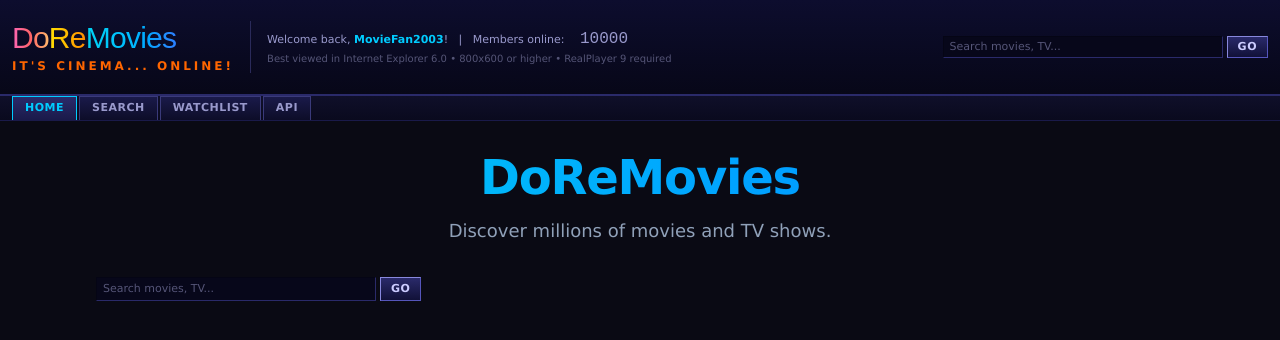
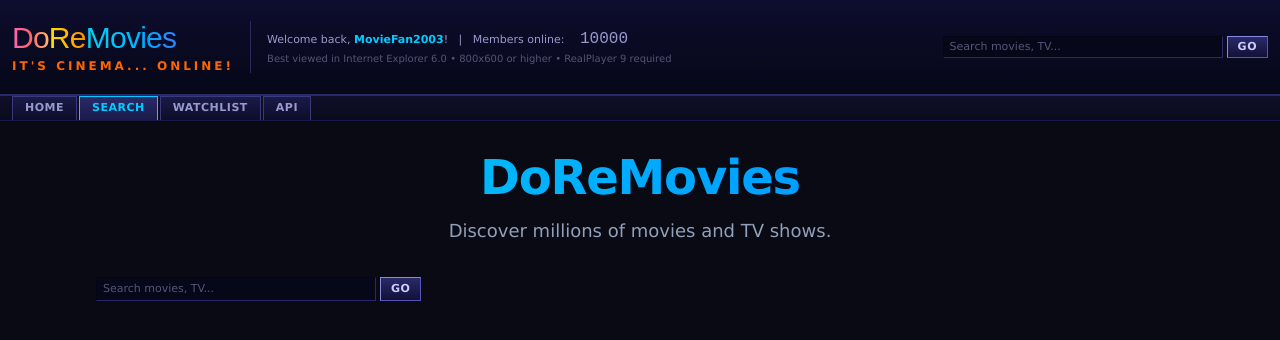
Before and after one commit to MariaLiu20/do-re-movies, a React (Vite) app: page /search in a window 1280 px wide. Shown: the top 340 px of the page. Built offline with nearby package versions, Linux system fonts and the light colour scheme; a web font is replaced by a local one.

Commit message:
perf: replace Link with NavLink

```diff
--- a/src/components/NavBar.jsx
+++ b/src/components/NavBar.jsx
@@ -1,40 +1,32 @@
-import { Link } from "react-router";
-import { useState } from "react";
+import { NavLink } from "react-router";
 
 export const NavBar = () => {
-  const [activeTab, setActiveTab] = useState("Home");
   return (
     <nav className="flex items-end gap-0.5 border-b border-[#1a1a4a] bg-gradient-to-b from-[#0f0f2a] to-[#0a0a1e] px-3">
-      <Link
-        className={`nav-tab ${activeTab === "Home" ? "active" : ""}`}
+      <NavLink
+        className={({ isActive }) => isActive ? "nav-tab active" : "nav-tab"}
         to="/"
-        onClick={() => setActiveTab("Home")}
+
       >
         Home
-      </Link>
-      <Link
-        className={`nav-tab ${activeTab === "Search" ? "active" : ""}`}
-        to="/"
-        onClick={() => setActiveTab("Search")}
+      </NavLink>
+      <NavLink
+        className={({ isActive }) => isActive ? "nav-tab active" : "nav-tab"}
+        to="/search"
       >
         Search
-      </Link>
-      <Link
-        className={`nav-tab ${activeTab === "Watchlist" ? "active" : ""}`}
-        to="/watchlist"
-        onClick={() => setActiveTab("Watchlist")}
-      >
+      </NavLink>
+      <NavLink to="/watchlist" className={({ isActive }) => isActive ? "nav-tab active" : "nav-tab"}>
         Watchlist
-      </Link>
-      <Link
-        className={`nav-tab ${activeTab === "API" ? "active" : ""}`}
+      </NavLink>
+      <NavLink
+        className={({ isActive }) => isActive ? "nav-tab active" : "nav-tab"}
         to="https://www.vidking.net"
         target="_blank"
         rel="noopener noreferrer"
-        onClick={() => setActiveTab("API")}
       >
         API
-      </Link>
+      </NavLink>
     </nav>
   );
 };
--- a/src/components/SearchBar.jsx
+++ b/src/components/SearchBar.jsx
@@ -10,7 +10,7 @@ export const SearchBar = ({ query, onChange, onSubmit }) => {
         value={query}
         onChange={(e) => onChange(e.target.value)}
       />
-      <Link to="/search" className="btn-retro" onClick={onSubmit}>
+      <Link to={`/search?query=${encodeURIComponent(query)}`} className="btn-retro" onClick={onSubmit}>
         GO
       </Link>
     </div>
```
